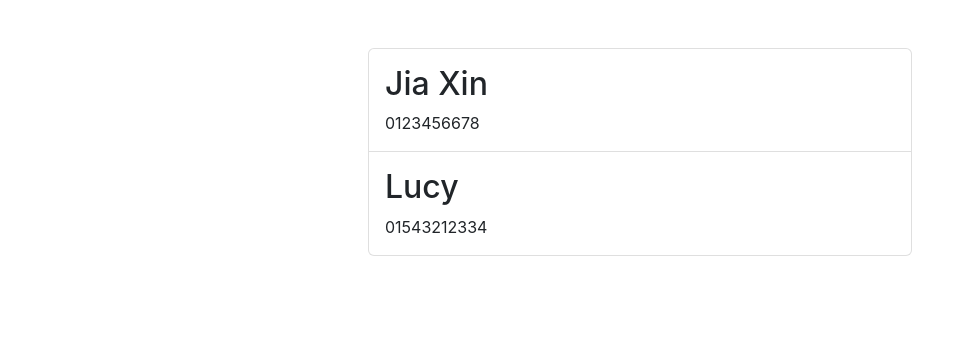
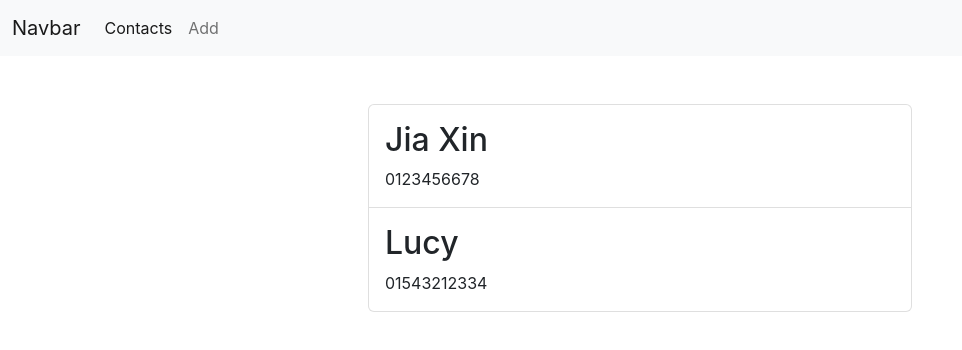
Before and after one commit to eujiaxin/axphone-frontend, a React (Create React App) app: page / in a window 1280 px wide. Shown: the top 350 px of the page, without its empty margins (0-962 px from the left). Built offline with nearby package versions, Linux system fonts and the light colour scheme.

Commit message:
Update contact list page with navbar

```diff
--- a/src/App.js
+++ b/src/App.js
@@ -1,8 +1,8 @@
 import "./App.css";
-import ContactList from "./components/ContactList";
+import ContactPage from "./routes/ContactPage";
 
 function App() {
-    return <ContactList />;
+    return <ContactPage />;
 }
 
 export default App;
--- a/src/routes/ContactPage.js
+++ b/src/routes/ContactPage.js
@@ -0,0 +1,13 @@
+import Navbar from "../components/Navbar";
+import ContactList from "../components/ContactList";
+
+const ContactPage = () => {
+    return (
+        <>
+            <Navbar />
+            <ContactList />
+        </>
+    );
+};
+
+export default ContactPage;
```
